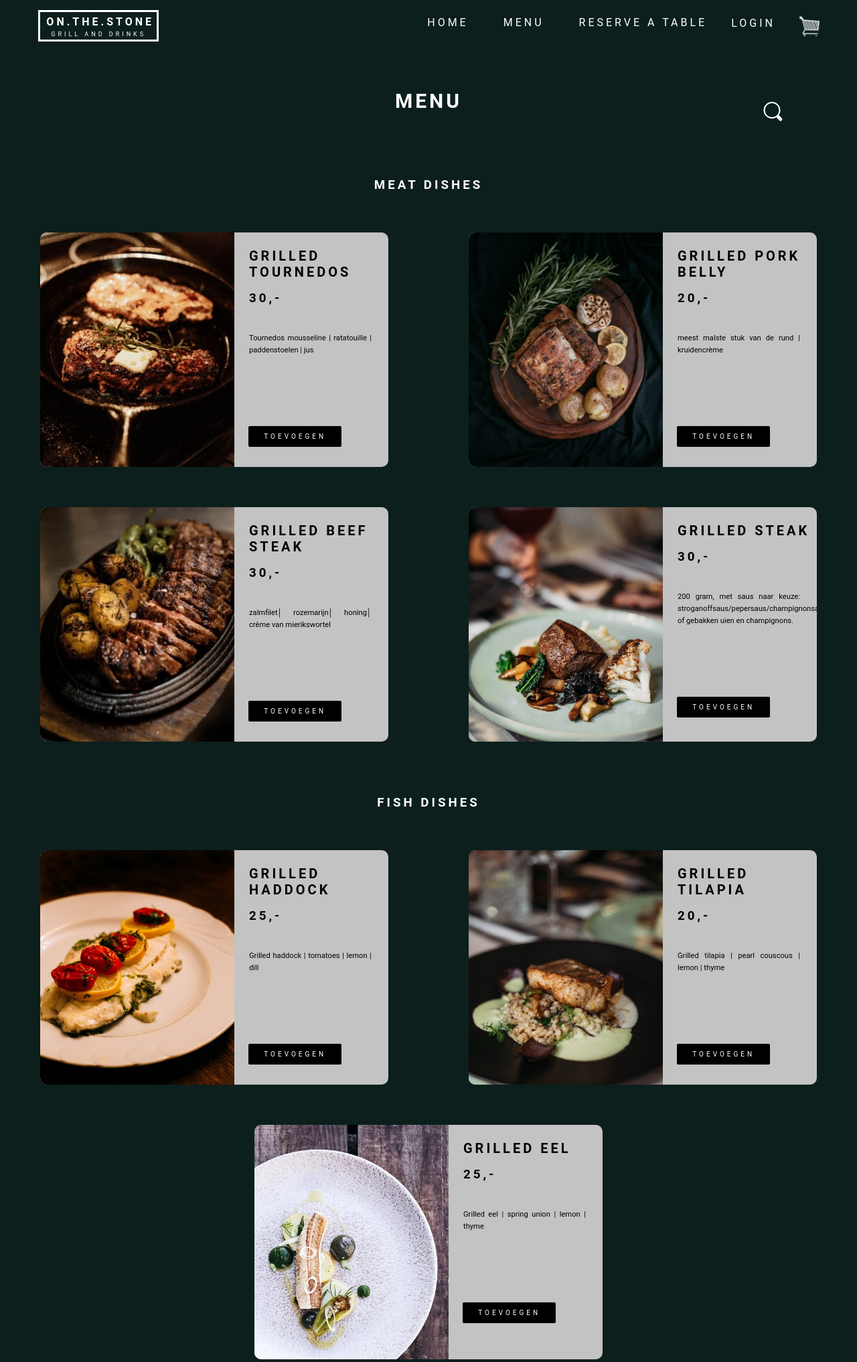
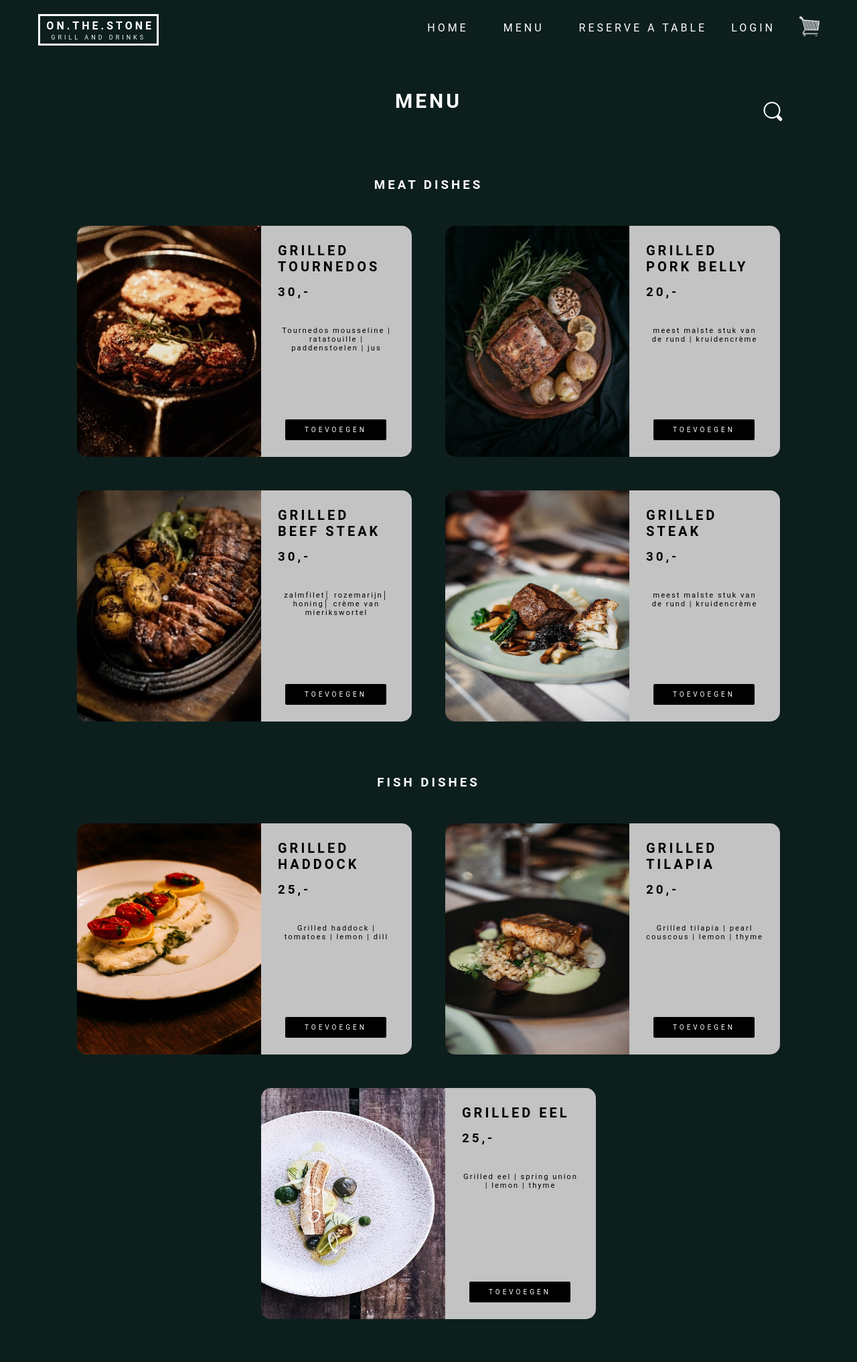
Before and after one commit to amberopsteen/minicrud, a PHP site: page /menu.php in a window 1280 px wide. Shown: the top 2033 px of the page at 67% size. Run offline with PHP 8.4, Linux system fonts and the light colour scheme; data that the repository does not hold is empty.

Commit message:
update menu

```diff
--- a/css/styles.css
+++ b/css/styles.css
@@ -26,6 +26,7 @@
   display: flex;
   justify-content: flex-end;
   flex-direction: row;
+  align-items: center;
   list-style-type: none;
   padding-right: 30px;
   overflow: hidden;
@@ -461,6 +453,7 @@
   display: flex;
   justify-content: center;
   padding-top: 80px;
+  padding-bottom: 50px;
   background-color: #0c1f1d;
 }
 
@@ -478,86 +471,84 @@
   width: 100%;
   height: auto;
   background-color: #0c1f1d;
+  row-gap: 50px;
+  column-gap: 50px;
 }
 
 .menu .dish {
-  position: relative;
-  margin: auto;
+  display: flex;
+  height: 345px;
+  width: 500px;
+  background-color: #c3c3c3;
+  border-radius: 15px;
   overflow: hidden;
-  width: 520px;
-  height: 350px;
-  background: #f5f5f5;
-  border-radius: 10px;
-  margin-top: 60px;
-  background-color: #c3c3c3;
 }
 
-.menu .dish h2 {
+.menu .dish .image {
+  display: flex;
+  width: 55%;
+  height: 100%;
+}
+
+.menu .dish .image img {
+  display: block;
+  width: 100%;
+  height: 100%;
+}
+
+.menu .dish .product {
+  position: relative;
+  width: 45%;
+  height: 100%;
+  padding: 25px;
   text-transform: uppercase;
   letter-spacing: 4px;
   font-family: Roboto, sans-serif;
-  font-size: 20px;
-  margin-top: -12px;
 }
 
-.menu .dish h3 {
-  text-transform: uppercase;
-  letter-spacing: 4px;
-  font-family: Roboto, sans-serif;
-  margin-top: 16px;
+.menu .dish .product h2 {
+  font-size: 20px;
+  margin-bottom: 15px;
 }
 
-.menu .dish img {
-  width: 290px;
-  margin-top: -7px;
+.menu .dish .product h3 {
+  margin-bottom: 40px;
 }
 
-.menu .dish .product {
-  position: absolute;
-  width: 40%;
-  height: 100%;
-  top: 10%;
-  left: 60%;
+.menu .dish .product .desc {
+  letter-spacing: 2px;
+  text-transform: none;
+  margin-bottom: 60px;
+  color: black;
+  font-size: 0.7em;
+  text-align: center;
 }
 
-.menu .dish .desc {
-  letter-spacing: 4px;
-  font-family: Roboto, sans-serif;
-  text-transform: none;
-  letter-spacing: 0;
-  margin-top: 40px;
-  margin-bottom: 105px;
-  color: black;
-  font-size: 0.7em;
-  line-height: 1.6em;
-  margin-right: 25px;
-  text-align: justify;
+.menu .dish .product .button {
+  position: absolute;
+  bottom: 25px;
+  left: 36px;
+  width: 100%;
 }
 
-.menu .dish button {
+.menu .dish .product .button button {
+  width: 67%;
   background: black;
   color: white;
   padding: 10px;
-  display: inline-block;
   outline: 0;
   border: 0;
-  margin: -1px;
   border-radius: 2px;
   text-transform: uppercase;
   letter-spacing: 4px;
   font-family: Roboto, sans-serif;
   font-size: 10px;
   cursor: pointer;
-}
-
-.menu .dish button:hover {
-  background: #0c1f1d;
-  color: white;
   transition: all 0.4s ease-in-out;
 }
 
-.menu .dish .add {
-  width: 67%;
+.menu .dish .product .button button:hover {
+  background: #0c1f1d;
 }
 
 .empty_space {
@@ -762,19 +753,22 @@
   font-family: Roboto, sans-serif;
   overflow: hidden;
   position: relative;
+  cursor: pointer;
 }
 
 #mainButton .btn-text {
   z-index: 2;
   padding: 10px 10px;
-  margin-top: 5px;
   position: relative;
 }
 
-#mainButton.active .modal {
-  animation: slide-in-bck-center 0.7s cubic-bezier(0.250, 0.460, 0.450, 0.940) both;
+#mainButton:hover {
+  color: #c1b2a7;
 }
 
+#mainButton.active .modal {
+  animation: slide-in-bck-center 0.7s cubic-bezier(0.25, 0.46, 0.45, 0.94) both;
+}
 
 #mainButton .modal {
   top: 0;
--- a/includes/header.php
+++ b/includes/header.php
@@ -5,7 +5,7 @@
     <meta charset="UTF-8" />
     <meta http-equiv="X-UA-Compatible" content="IE=edge" />
     <meta name="viewport" content="width=device-width, initial-scale=1.0" />
-    <link rel="icon" type="media/favicon" href="./media/logo_stone.jpg" />
+    <link rel="icon" type="media/favicon" href="./media/grill_logo.jpg" />
     <title>Grillmasters</title>
     <link
       rel="stylesheet"
--- a/menu.php
+++ b/menu.php
@@ -6,7 +6,7 @@
       $result = $stmt->fetchAll();
 
       foreach ($result as $object) {
-        echo $object['naam'];
+        echo $object['omschrijving'];
       }
     ?>
     <div class="titel_menu">
@@ -23,7 +23,7 @@
     </div>
     <div class="menu">
       <div class="dish">
-        <div class="images">
+        <div class="image">
           <img id="tournedos" src="./media/menu_5.jpg" />
         </div>
         <div class="product">
@@ -32,26 +32,26 @@
           <p class="desc">
             Tournedos mousseline | ratatouille | paddenstoelen | jus
           </p>
-          <div class="buttons">
-            <button class="add">Toevoegen</button>
+          <div class="button">
+            <button>Toevoegen</button>
           </div>
         </div>
       </div>
       <div class="dish">
-        <div class="images">
+        <div class="image">
           <img src="./media/menu_6.jpg" />
         </div>
         <div class="product">
           <h2>Grilled pork belly</h2>
           <h3>20,-</h3>
           <p class="desc">meest malste stuk van de rund | kruidencrème</p>
-          <div class="buttons">
-            <button class="add">Toevoegen</button>
+          <div class="button">
+            <button>Toevoegen</button>
           </div>
         </div>
       </div>
       <div class="dish">
-        <div class="images">
+        <div class="image">
           <img src="./media/menu_3.jpg" />
         </div>
         <div class="product">
@@ -60,25 +60,23 @@
           <p class="desc">
             zalmfilet│ rozemarijn│ honing│ crème van mierikswortel
           </p>
-          <div class="buttons">
-            <button class="add">Toevoegen</button>
+          <div class="button">
+            <button>Toevoegen</button>
           </div>
         </div>
       </div>
       <div class="dish">
-        <div class="images">
+        <div class="image">
           <img src="./media/Afbeelding7.jpg" />
         </div>
         <div class="product">
           <h2>Grilled steak</h2>
           <h3>30,-</h3>
           <p class="desc">
-            200 gram, met saus naar keuze:
-            stroganoffsaus/pepersaus/champignonsaus of gebakken uien en
-            champignons.
+          meest malste stuk van de rund | kruidencrème
           </p>
-          <div class="buttons">
-            <button class="add">Toevoegen</button>
+          <div class="button">
+            <button>Toevoegen</button>
           </div>
         </div>
       </div>
@@ -88,41 +86,41 @@
     </div>
     <div class="menu">
       <div class="dish">
-        <div class="images">
+        <div class="image">
           <img id="tournedos" src="./media/Afbeelding6.jpg" />
         </div>
         <div class="product">
           <h2>Grilled haddock</h2>
           <h3>25,-</h3>
           <p class="desc">Grilled haddock | tomatoes | lemon | dill</p>
-          <div class="buttons">
-            <button class="add">Toevoegen</button>
+          <div class="button">
+            <button>Toevoegen</button>
           </div>
         </div>
       </div>
       <div class="dish">
-        <div class="images">
+        <div class="image">
           <img src="./media/Afbeelding5.jpg"/>
         </div>
         <div class="product">
           <h2>Grilled tilapia</h2>
           <h3>20,-</h3>
           <p class="desc">Grilled tilapia | pearl couscous | lemon | thyme</p>
-          <div class="buttons">
-            <button class="add">Toevoegen</button>
+          <div class="button">
+            <button>Toevoegen</button>
           </div>
         </div>
       </div>
       <div class="dish">
-        <div class="images">
+        <div class="image">
           <img src="./media/Afbeelding4.jpg" />
         </div>
         <div class="product">
           <h2>Grilled eel</h2>
           <h3>25,-</h3>
           <p class="desc">Grilled eel | spring union | lemon | thyme</p>
-          <div class="buttons">
-            <button class="add">Toevoegen</button>
+          <div class="button">
+            <button>Toevoegen</button>
           </div>
         </div>
       </div>
@@ -132,28 +130,28 @@
     </div>
     <div class="menu">
       <div class="dish">
-        <div class="images">
+        <div class="image">
           <img id="tournedos" src="./media/Afbeelding2.jpg" />
         </div>
         <div class="product">
           <h2>Grilled beetroot</h2>
           <h3>18,-</h3>
           <p class="desc">Grilled beetroot | basil | garlic | olive oil</p>
-          <div class="buttons">
-            <button class="add">Toevoegen</button>
+          <div class="button">
+            <button>Toevoegen</button>
           </div>
         </div>
       </div>
         <div class="dish">
-          <div class="images">
+          <div class="image">
             <img src="./media/Afbeelding3.jpg" />
           </div>
           <div class="product">
             <h2>Grilled vegetarian meatballs</h2>
             <h3>20,-</h3>
             <p class="desc">Grilled vegetables | vegetarian meatballs | herbs | olive oil</p>
-            <div class="buttons">
-              <button class="add">Toevoegen</button>
+            <div class="button">
+              <button>Toevoegen</button>
             </div>
           </div>
         </div>
```
Also changed, not shown: other parts of css/styles.css (+12 -22 lines), media/Afbeelding2.jpg, media/logo_website.jpg (added).
